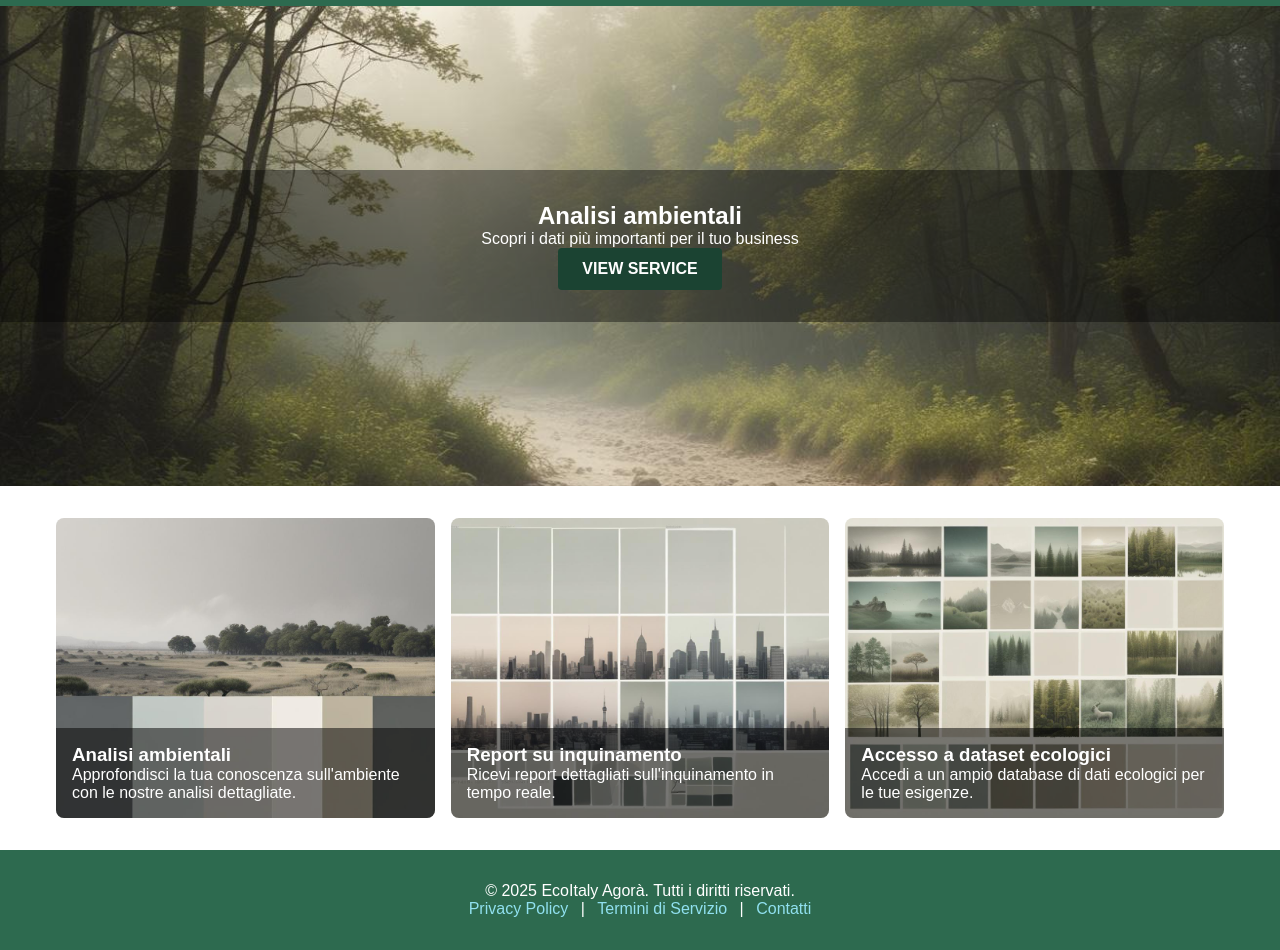
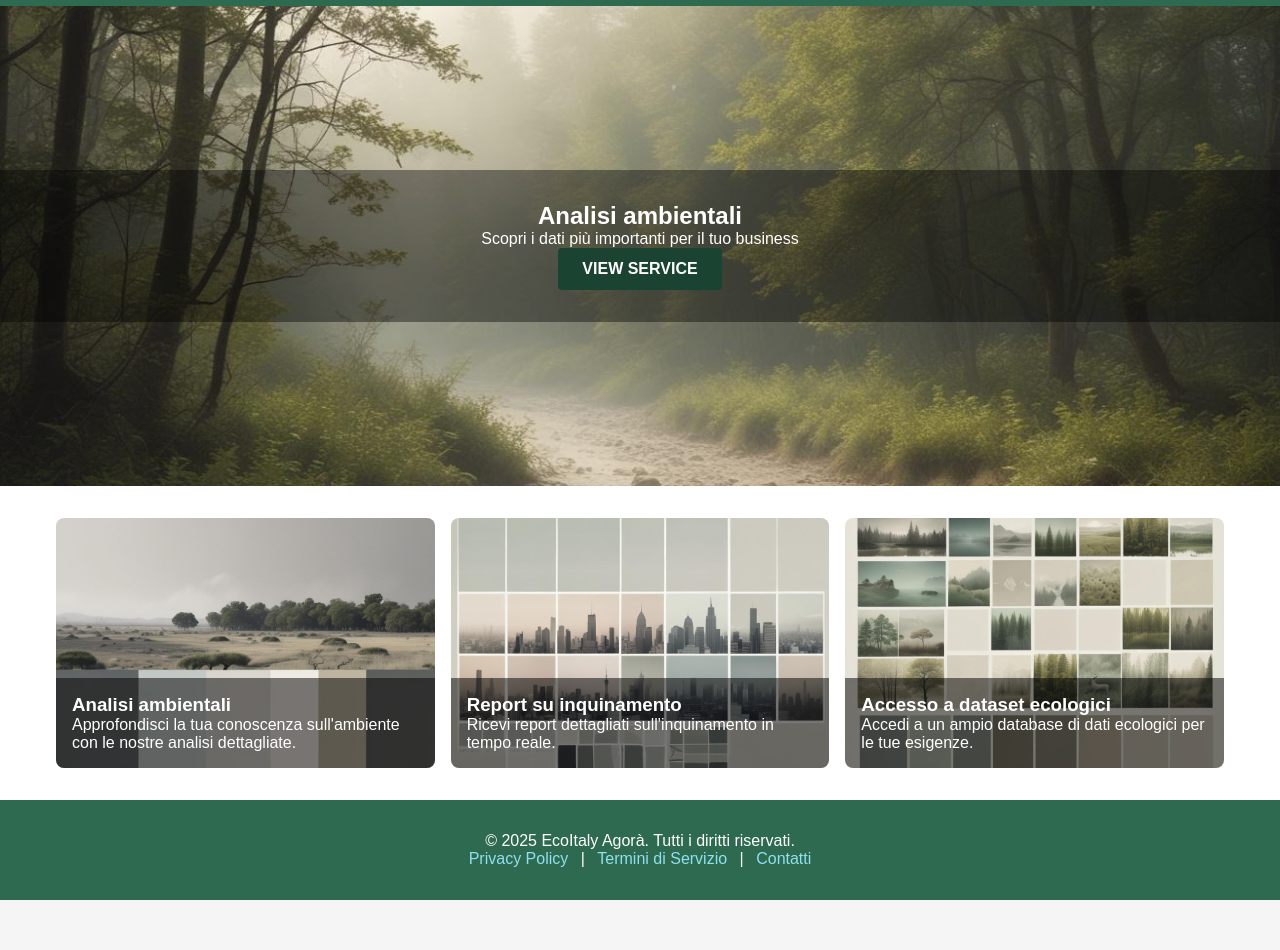
Before and after one commit to AntonioSala/ECOMANIA, a plain HTML site: page index.html in a window 1280 px wide. Shown: the part 76-1026 px from the top of the page. After the commit the page ends 976 px from the top, so only its background shows below. Drawn offline with Linux system fonts and the light colour scheme.

Commit message:
Aggiornamento completo: nuove immagini e stile5

```diff
--- a/assets/css/styles.css
+++ b/assets/css/styles.css
@@ -121,7 +121,7 @@ header h1 {
 .feature-card {
   position: relative;
   flex: 1;
-  height: 300px;
+  min-height: 250px; /* 👈 FIX per mobile */
   background-position: center;
   background-size: cover;
   border-radius: 8px;
@@ -129,6 +129,8 @@ header h1 {
   text-decoration: none;
   transition: transform 0.3s ease;
   transform-origin: center;
+  display: flex;
+  align-items: flex-end;
 }
 .feature-card:hover {
   transform: scale(1.05);
@@ -174,7 +176,6 @@ footer a {
   .main-nav ul.visible {
     display: flex;
   }
-  /* Le card in colonna su mobile */
   .features-container {
     flex-direction: column;
   }
```
